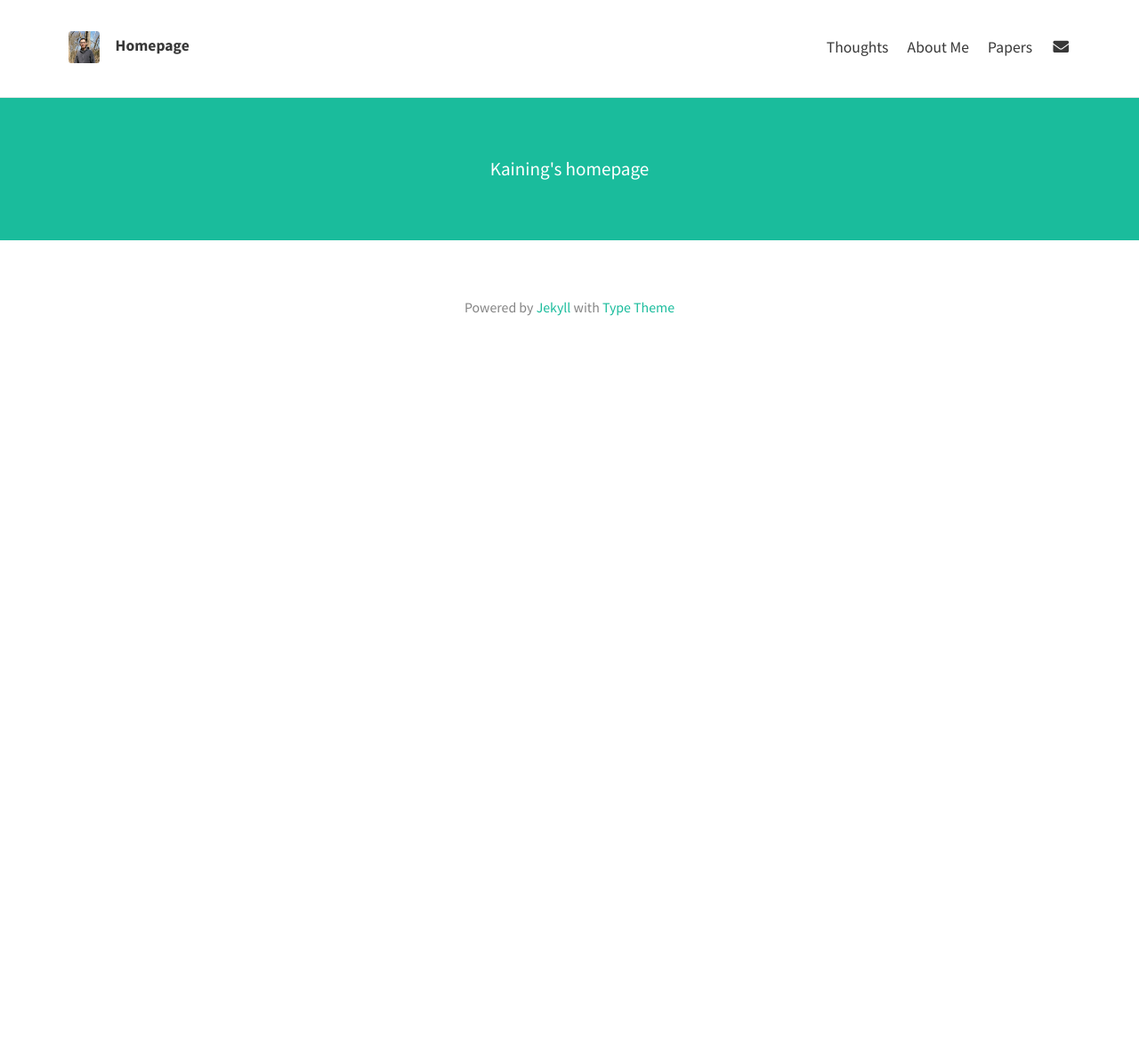
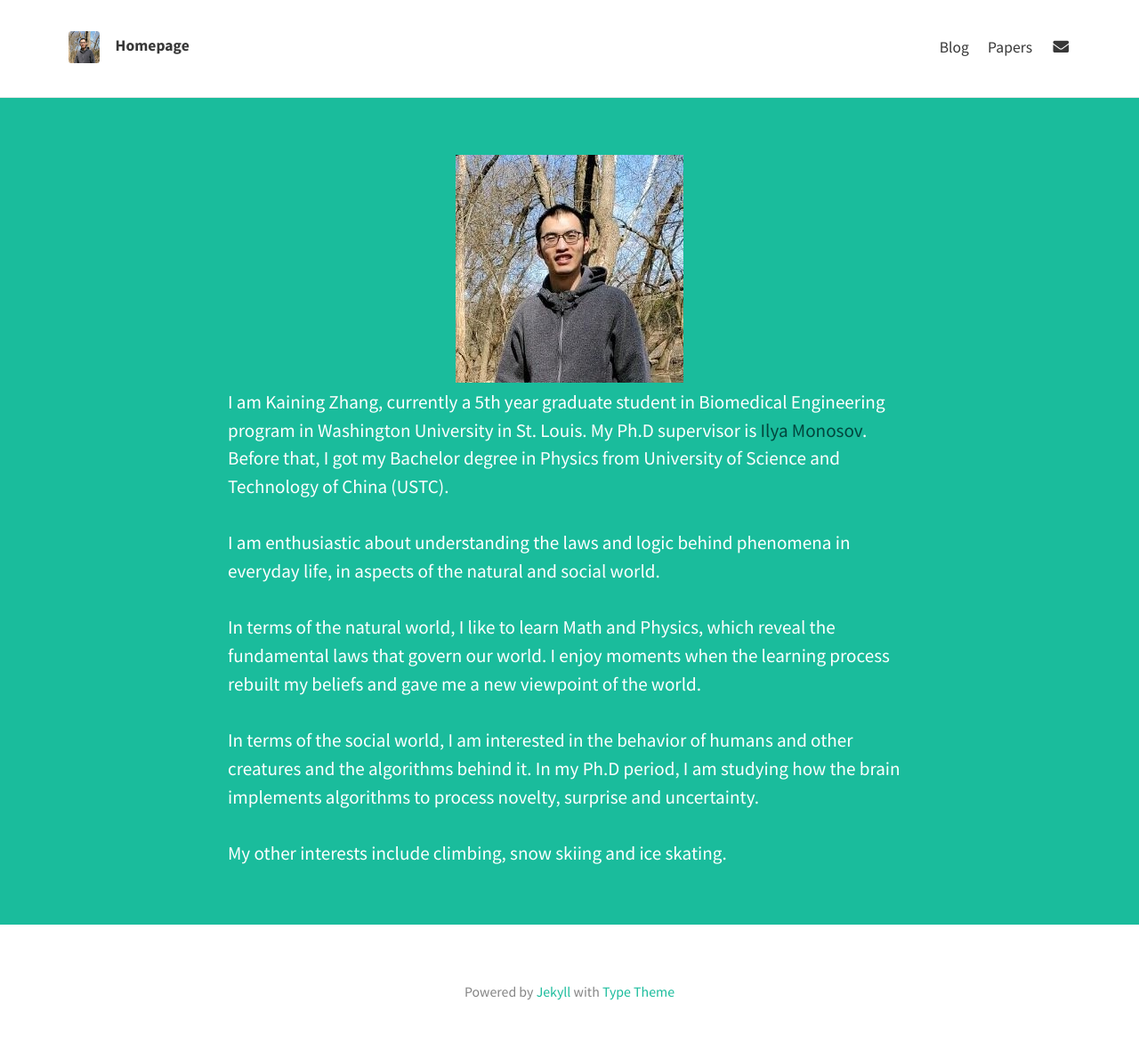
Before and after one commit to kalfton/kalfton.github.io, a Jekyll site: the page built from index.html, in a window 1280 px wide. Shown: the whole page at 89% size. Built offline with Jekyll 4.4.1, drawn with Linux system fonts in a browser that asks for light colours; nearby versions of some CDN libraries; the list of posts is cut into pages by our own code; before the commit the page ends 900 px from its top, so only the background shows below that.

Commit message:
Update main page
update main page, hide about me

```diff
--- a/Notes.html
+++ b/Notes.html
@@ -1,6 +1,6 @@
 ---
 layout: page
-title: Thoughts
+title: Blog
 hide: false
 permalink: /thoughts/
 hide: false
--- a/_config.yml
+++ b/_config.yml
@@ -13,7 +13,7 @@ theme_settings:
 
   # Header and footer text
   header_text: >
-     <p>Kaining's homepage</p>
+     <img src="photo\selfie1.png" alt="Kaining">
   header_text_feature_image:
   footer_text: >
    Powered by <a href="https://jekyllrb.com/">Jekyll</a> with <a href="https://github.com/rohanchandra/type-theme">Type Theme</a>
--- a/_layouts/home.html
+++ b/_layouts/home.html
@@ -7,9 +7,10 @@ layout: default
   <div class="call-out"
   style="background-image: url('{{ site.baseurl }}/{{ site.theme_settings.header_text_feature_image }}')">
     {{ site.theme_settings.header_text }}
+    {{ content }}
   </div>
   {% endif %}
-  <section class="post-content">{{ content }}</section>
+  <!--<section class="post-content">{{ content }}</section>-->
 
 <!-- This part shows the poster
   <div class="posts">
--- a/index.html
+++ b/index.html
@@ -2,3 +2,14 @@
 layout: home
 permalink: /
 ---
+<p style="text-align:left">
+I am Kaining Zhang, currently a 5th year graduate student in Biomedical Engineering program in Washington University in St. Louis. My Ph.D supervisor is <a href="https://neuroscience.wustl.edu/people/ilya-monosov-phd/">Ilya Monosov</a>. Before that, I got my Bachelor degree in Physics from University of Science and Technology of China (USTC). <br /> <br />
+
+I am enthusiastic about understanding the laws and logic behind phenomena in everyday life, in aspects of the natural and social world. <br /> <br />
+
+In terms of the natural world, I like to learn Math and Physics, which reveal the fundamental laws that govern our world. I enjoy moments when the learning process rebuilt my beliefs and gave me a new viewpoint of the world.<br /> <br />
+
+In terms of the social world, I am interested in the behavior of humans and other creatures and the algorithms behind it. In my Ph.D period, I am studying how the brain implements algorithms to process novelty, surprise and uncertainty.<br /> <br />
+
+My other interests include climbing, snow skiing and ice skating.
+</p>
```
Also changed, not shown: about.md (+6 -2 lines).
